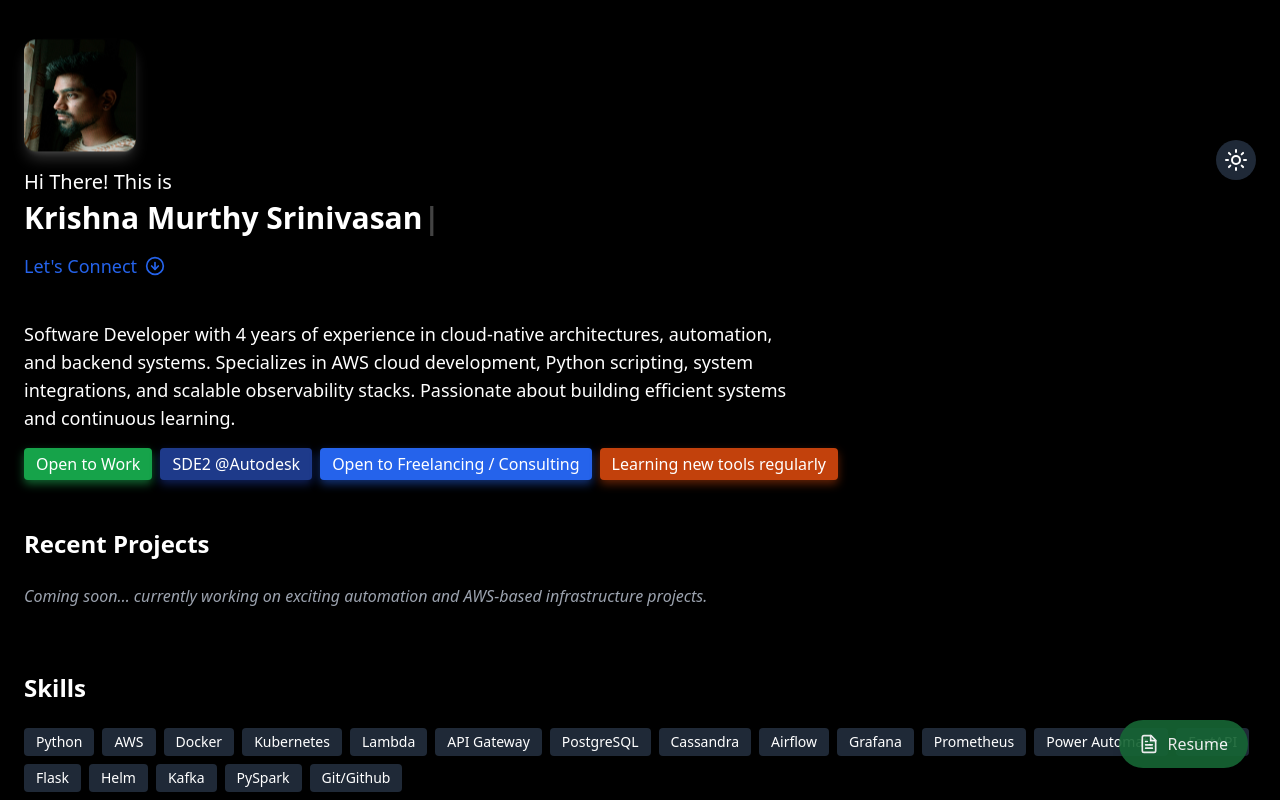
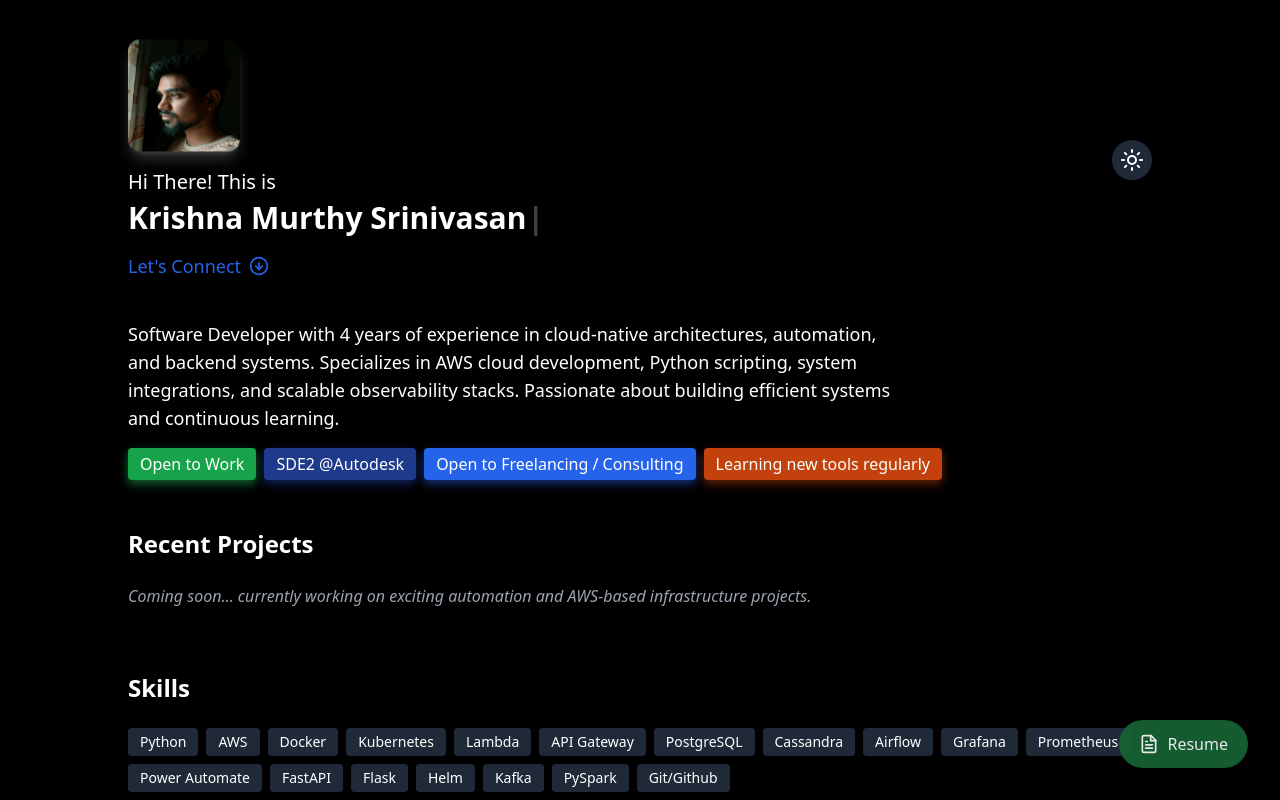
Before and after one commit to krishnamurthy-srinivasan/krishna-dev, a React (Vite) app: page / in a window 1280 px wide. Shown: the top 800 px of the page. Built offline with nearby package versions, Linux system fonts and the light colour scheme.

Commit message:
changed description

```diff
--- a/src/App.jsx
+++ b/src/App.jsx
@@ -10,9 +10,12 @@ export default function Portfolio() {
   }, [darkMode]);
 
   return (
-    <div className="min-h-screen bg-white text-black dark:bg-black dark:text-white px-6 py-10">
+    <div className="min-h-screen bg-white text-black dark:bg-black dark:text-white px-6 py-10 relative overflow-hidden">
+      {/* Glowing Background Circles */}
       <div className="absolute top-0 left-0 w-[400px] h-[400px] bg-purple-400 dark:bg-indigo-600 rounded-full blur-[100px] opacity-30 -z-10" />
       <div className="absolute bottom-0 right-0 w-[400px] h-[400px] bg-pink-300 dark:bg-yellow-300 rounded-full blur-[100px] opacity-30 -z-10" />
+
+      <div className="max-w-5xl mx-auto">
         <header className="flex justify-between items-center mb-10">
           <div>
             <img
@@ -30,7 +33,10 @@ export default function Portfolio() {
                 }}
               />
             </h1>
-          <a href="#contact" className="mt-4 inline-flex items-center gap-2 text-blue-600 hover:underline text-lg font-medium">
+            <a
+              href="#contact"
+              className="mt-4 inline-flex items-center gap-2 text-blue-600 hover:underline text-lg font-medium"
+            >
               Let's Connect <ArrowDownCircle size={20} />
             </a>
           </div>
@@ -144,5 +150,6 @@ export default function Portfolio() {
           </p>
         </footer>
       </div>
+    </div>
   );
 }
```
Lines whose indentation alone changed are shown as unchanged.
